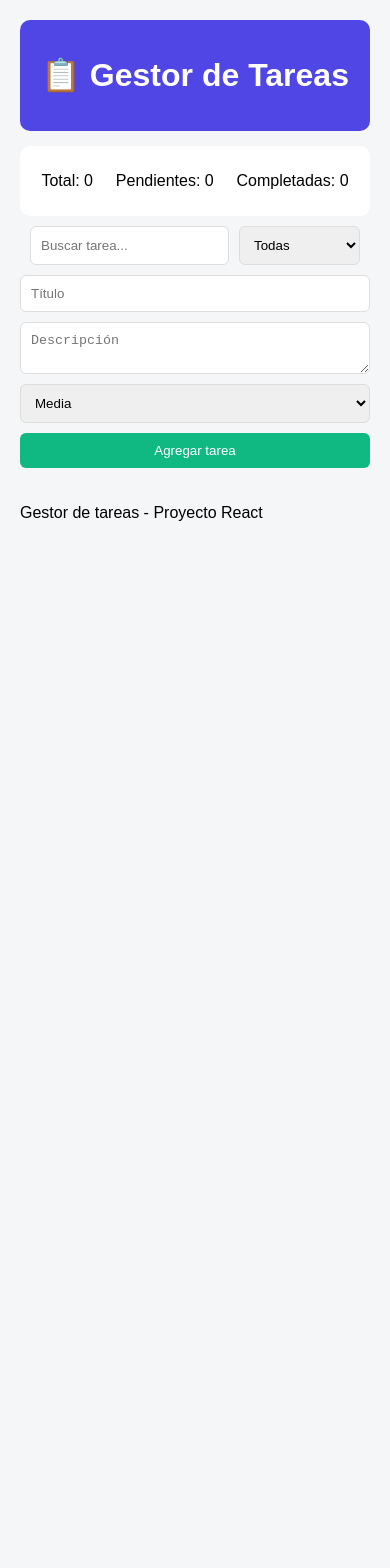
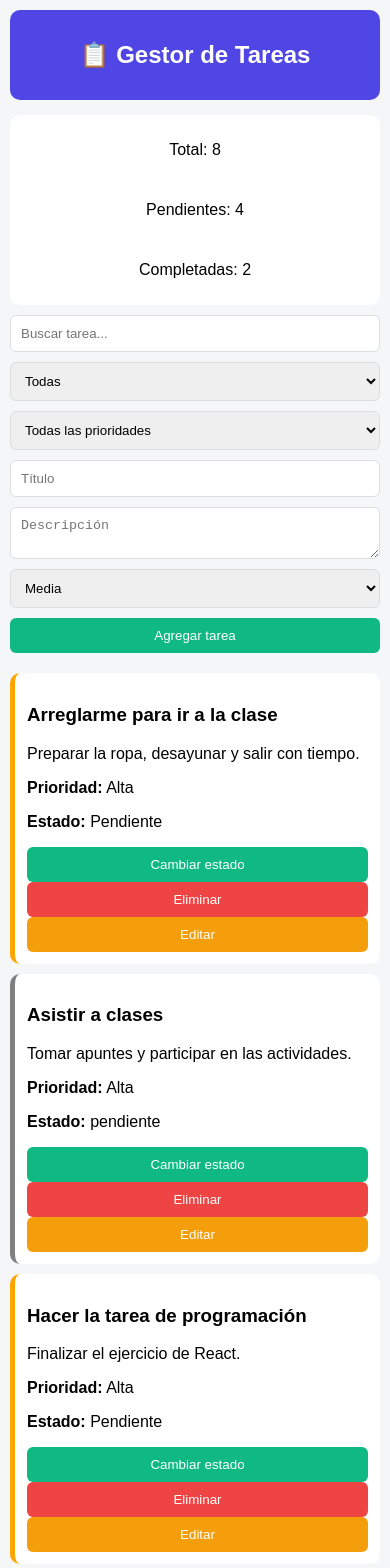
Before and after one commit to katherine-vasquez/react-task-manager, a React (Vite) app: page / in a window 390 px wide. Shown: the top 1568 px of the page. Before the commit the page ends 844 px from the top, so only its background shows below. Built offline with nearby package versions, Linux system fonts and the light colour scheme.

Commit message:
Mejoras finales: filtros, responsive y persistencia

```diff
--- a/src/App.css
+++ b/src/App.css
@@ -136,3 +136,52 @@ input, textarea, select {
 .card:hover {
   transform: translateY(-3px);
 }
+
+/* 📱 RESPONSIVE DESIGN */
+
+/* Tablet */
+@media (max-width: 768px) {
+
+  .stats {
+    flex-direction: column;
+    text-align: center;
+    gap: 10px;
+  }
+
+  .top-bar {
+    flex-direction: column;
+    align-items: stretch;
+  }
+
+  .form {
+    width: 100%;
+  }
+
+  .grid {
+    grid-template-columns: 1fr;
+  }
+}
+
+/* Celular */
+@media (max-width: 480px) {
+
+  .app {
+    padding: 10px;
+  }
+
+  h1 {
+    font-size: 24px;
+  }
+
+  input,
+  textarea,
+  select,
+  button {
+    width: 100%;
+    box-sizing: border-box;
+  }
+
+  .card {
+    padding: 12px;
+  }
+}
--- a/src/App.jsx
+++ b/src/App.jsx
@@ -2,11 +2,73 @@ import { useEffect, useState } from "react";
 import "./App.css";
 
 export default function App() {
-  // 💾 ESTADO CON LOCALSTORAGE SEGURO
+  // 💾 ESTADO CON LOCALSTORAGE + TAREAS DE EJEMPLO
   const [tasks, setTasks] = useState(() => {
     try {
       const saved = localStorage.getItem("tasks");
-      return saved ? JSON.parse(saved) : [];
+
+      if (saved) {
+        return JSON.parse(saved);
+      }
+
+      return [
+        {
+          id: 1,
+          title: "Arreglarme para ir a la clase",
+          description: "Preparar la ropa, desayunar y salir con tiempo.",
+          priority: "Alta",
+          status: "Pendiente",
+        },
+        {
+          id: 2,
+          title: "Asistir a clases",
+          description: "Tomar apuntes y participar en las actividades.",
+          priority: "Alta",
+          status: "pendiente",
+        },
+        {
+          id: 3,
+          title: "Hacer la tarea de programación",
+          description: "Finalizar el ejercicio de React.",
+          priority: "Alta",
+          status: "Pendiente",
+        },
+        {
+          id: 4,
+          title: "Comprar alimentos",
+          description: "Comprar frutas, verduras, leche y pan.",
+          priority: "Media",
+          status: "Pendiente",
+        },
+        {
+          id: 5,
+          title: "Llamar a mi mamá",
+          description: "Conversar un momento y saludarla.",
+          priority: "Media",
+          status: "Completada",
+        },
+        {
+          id: 6,
+          title: "Hacer ejercicio",
+          description: "Caminar o entrenar durante 30 minutos.",
+          priority: "Baja",
+          status: "Pendiente",
+        },
+        {
+          id: 7,
+          title: "Organizar el escritorio",
+          description: "Ordenar documentos y limpiar el área de trabajo.",
+          priority: "Baja",
+          status: "completada",
+        },
+        {
+          id: 8,
+          title: "Leer un capítulo de el libro de programacion",
+          description: "Dedicar al menos 20 minutos a la lectura.",
+          priority: "Media",
+          status: "Completada",
+        },
+      ];
     } catch (error) {
       return [];
     }
@@ -20,6 +82,7 @@ export default function App() {
 
   const [search, setSearch] = useState("");
   const [filter, setFilter] = useState("Todas");
+  const [priorityFilter, setPriorityFilter] = useState("Todas");
 
   // 💾 GUARDAR EN LOCALSTORAGE
   useEffect(() => {
@@ -32,10 +95,17 @@ export default function App() {
     .toLowerCase()
     .includes(search.toLowerCase());
 
-    const matchFilter =
-      filter === "Todas" ? true : task.status === filter;
+  const matchStatus =
+    filter === "Todas"
+      ? true
+      : task.status === filter;
 
-    return matchSearch && matchFilter;
+  const matchPriority =
+    priorityFilter === "Todas"
+      ? true
+      : task.priority === priorityFilter;
+
+  return matchSearch && matchStatus && matchPriority;
 });
 
   // ➕ CREAR / ✏️ EDITAR
@@ -139,11 +209,25 @@ export default function App() {
     onChange={(e) => setSearch(e.target.value)}
   />
 
-        <select onChange={(e) => setFilter(e.target.value)}>
+  <select
+    value={filter}
+    onChange={(e) => setFilter(e.target.value)}
+  >
     <option value="Todas">Todas</option>
     <option value="Pendiente">Pendientes</option>
     <option value="Completada">Completadas</option>
   </select>
+
+  <select
+    value={priorityFilter}
+    onChange={(e) => setPriorityFilter(e.target.value)}
+  >
+    <option value="Todas">Todas las prioridades</option>
+    <option value="Alta">Alta</option>
+    <option value="Media">Media</option>
+    <option value="Baja">Baja</option>
+  </select>
+
 </section>
 
       {/* FORM */}
```
Lines whose indentation alone changed are shown as unchanged.
